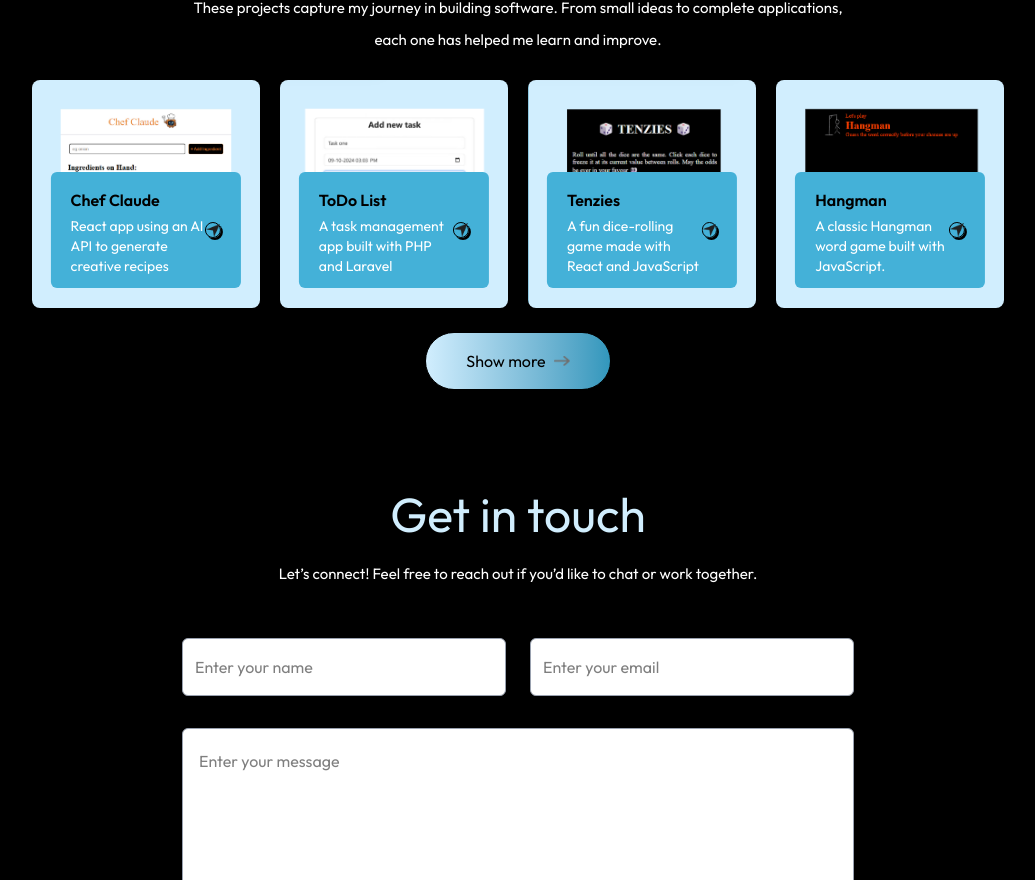
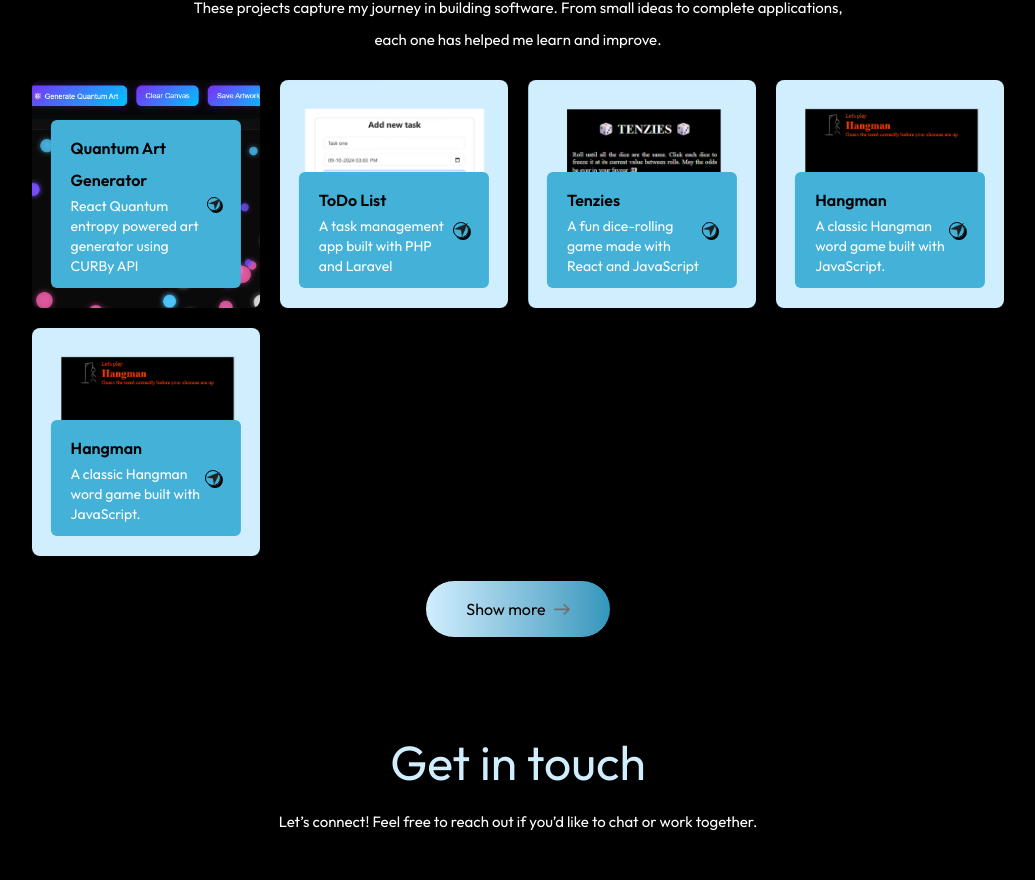
Before and after one commit to swetha-021/MyPortfolio, a Next.js app: page / in a window 1280 px wide. Shown: the part 1974-2854 px from the top of the page, without its empty margins (122-1157 px from the left). Built offline with nearby package versions, Linux system fonts and the light colour scheme; a web font is replaced by a local one.

Commit message:
editing projects

```diff
--- a/assets/assets.js
+++ b/assets/assets.js
@@ -100,10 +100,10 @@
 
     export const workData = [
         {
-            title: 'Chef Claude',
-            description: 'React app using an AI API to generate creative recipes',
+            title: 'Quantum Art Generator',
+            description: 'React Quantum entropy powered art generator using CURBy API',
             bgImage: 'work-1.png',
-            link:'https://github.com/swetha-021/',
+            link:'https://github.com/swetha-021/Quantum-art-generator',
 
         },
         {
@@ -117,6 +117,12 @@
             description: 'A fun dice-rolling game made with React and JavaScript',
             bgImage: 'work-3.png',
             link:'https://github.com/swetha-021/Tenzies',
+        },
+        {
+            title: 'Hangman',
+            description: 'A classic Hangman word game built with JavaScript.',
+            bgImage: 'work-4.png',
+            link:'https://github.com/swetha-021/Hangman',
         },
         {
             title: 'Hangman',
```
Also changed, not shown: public/work-1.png.
